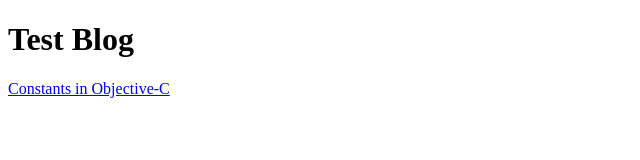
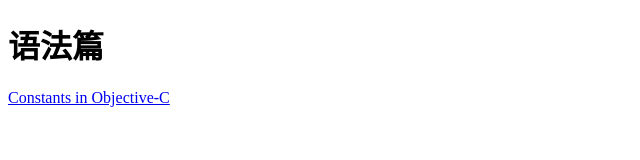
Before and after one commit to iException/iException.github.io, a plain HTML site: page index.html in a window 1280 px wide. Shown: the whole page, without its empty margins (0-640 px from the left). Drawn offline with Linux system fonts and the light colour scheme.

Commit message:
Update index.html

```diff
--- a/index.html
+++ b/index.html
@@ -4,7 +4,7 @@
 	<title>iException blog</title>
 </head>
 <body>
-	<h1>Test Blog</h1>
+	<h1>语法篇</h1>
 	<a href="https://github.com/iException/iException/issues/1">Constants in Objective-C</a>
 </body>
 </html>
```
